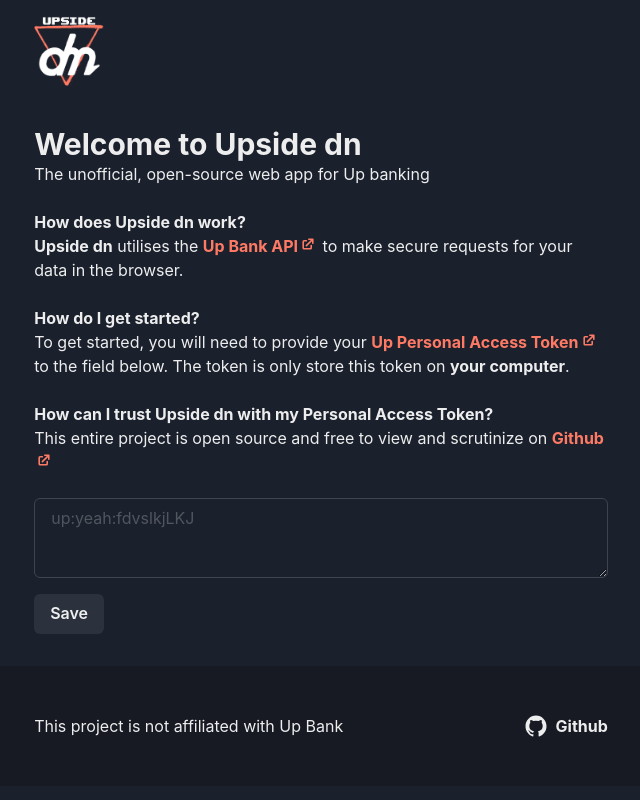
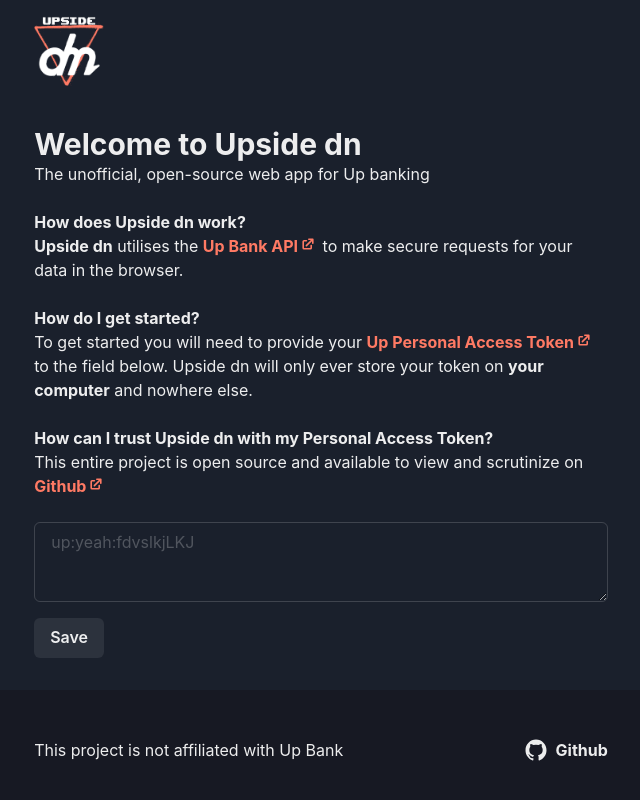
Before and after one commit to adenj/upside-dn, a React (Create React App) app: page / in a window 1280 px wide. Shown: the top 800 px of the page, without its empty margins (319-959 px from the left). Built offline with nearby package versions, Linux system fonts and the light colour scheme.

Commit message:
updated copy on token prompt screen

```diff
--- a/src/views/TokenPrompt/TokenPrompt.tsx
+++ b/src/views/TokenPrompt/TokenPrompt.tsx
@@ -59,12 +59,12 @@
       <Box>
         <Text fontWeight="bold">How do I get started?</Text>
         <Text>
-          To get started, you will need to provide your{" "}
+          To get started you will need to provide your{" "}
           <ExternalLink href="https://api.up.com.au/getting_started">
             Up Personal Access Token
           </ExternalLink>
-          to the field below. The token is only store this token on{" "}
-          <strong>your computer</strong>.
+          to the field below. Upside dn will only ever store your token on{" "}
+          <strong>your computer</strong> and nowhere else.
         </Text>
       </Box>
       <Box>
@@ -72,7 +72,8 @@
           How can I trust Upside dn with my Personal Access Token?
         </Text>
         <Text>
-          This entire project is open source and free to view and scrutinize on{" "}
+          This entire project is open source and available to view and
+          scrutinize on{" "}
           <ExternalLink href="https://github.com/adenj/upside-dn">
             Github
           </ExternalLink>
```
